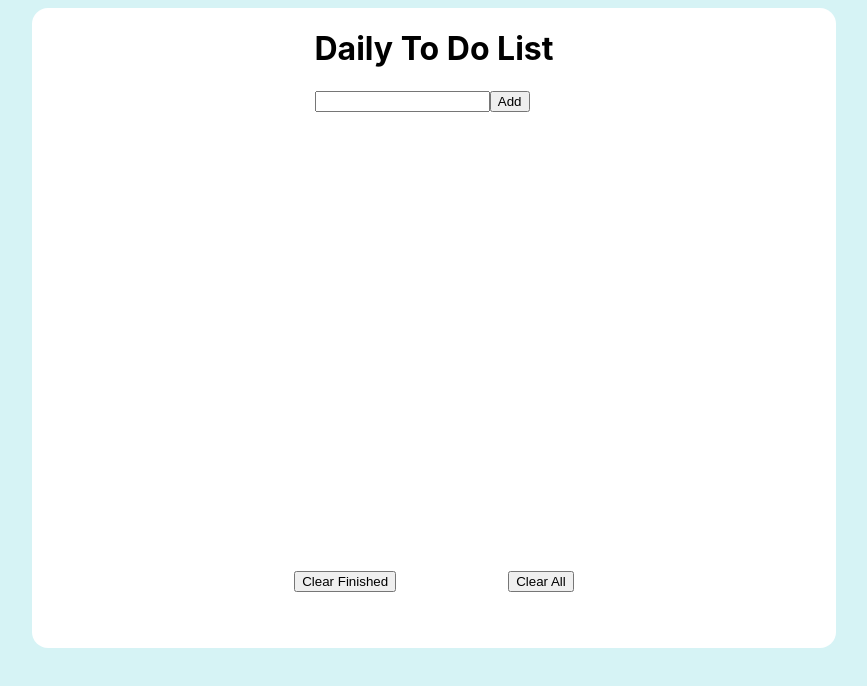
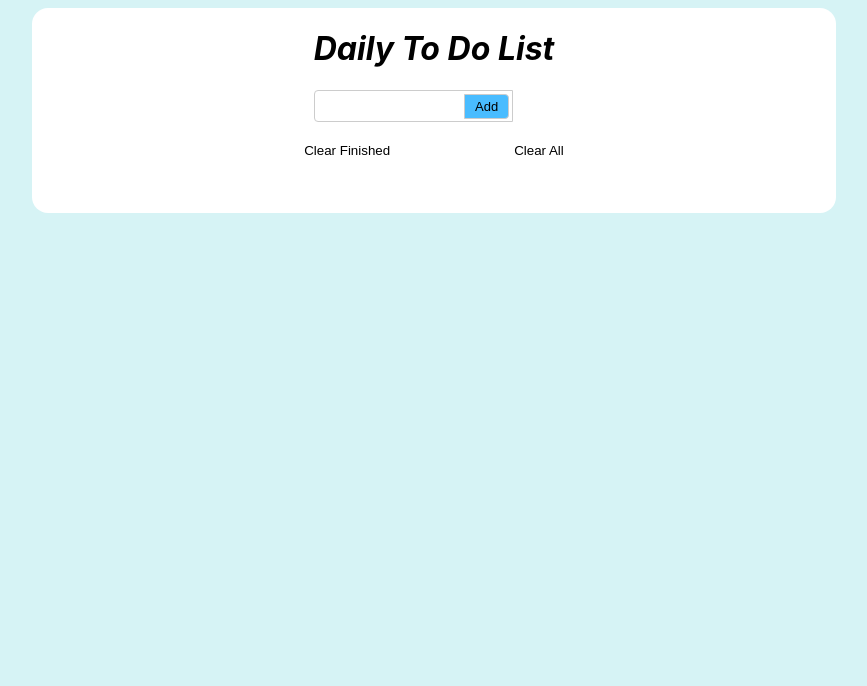
Before and after one commit to Galvez121/todo-list-app, a React (Create React App) app: page / in a window 1280 px wide. Shown: the top 686 px of the page, without its empty margins (206-1073 px from the left). Built offline with nearby package versions, Linux system fonts and the light colour scheme.

Commit message:
design v1.0

```diff
--- a/src/App.js
+++ b/src/App.js
@@ -80,16 +80,18 @@ function ToDoForm({ todoItem, onTodoItem, onHandleToggle }) {
   }
 
   return (
-    <div>
+    <div className="todoForm">
       <form name="listItemForm" onSubmit={handleSubmit}>
         <h1>Daily To Do List</h1>
 
-        <input
-          className="textBar"
-          value={text}
-          onChange={(e) => setText(e.target.value)}
-        />
-        <button>Add</button>
+        <div className="inputContainer">
+          <input
+            className="textBar"
+            value={text}
+            onChange={(e) => setText(e.target.value)}
+          />
+          <button className="addButton">Add</button>
+        </div>
         <ul>
           {todoItem.map((list) => (
             <TodoList
--- a/src/index.css
+++ b/src/index.css
@@ -18,19 +18,65 @@ main {
   border-radius: 1rem;
   width: 50vh;
   /* padding: 0.625rem; */
-  height: 80vh;
+  height: min-content;
   padding-left: 16%;
   padding-right: 16%;
 }
 
+/*Form content*/
+
+h1 {
+  text-align: center;
+  font-style: italic;
+}
+
+.todoForm {
+  width: 60vh;
+
+  display: flex;
+  flex-direction: column;
+  flex-wrap: wrap;
+  text-align: center;
+}
+
 .clearButtons > .clearAllButton {
   margin-bottom: 20%;
+  background-color: unset;
+  border: none;
 }
 
 .clearButtons > .clearAllButton + .clearAllButton {
   margin-left: 7rem; /* Add margin only to the second button */
 }
 
+.inputContainer {
+  position: relative;
+  display: inline-flex;
+  align-items: stretch;
+  width: 50%;
+}
+
 .textBar {
-  width: 70%;
+  height: 10px;
+  padding: 10px;
+  border: 1px solid #ccc;
+  border-radius: 4px 0 0 4px;
 }
+
+.addButton {
+  display: inline-flex;
+  align-content: center;
+  flex-wrap: wrap;
+
+  font-size: 13px;
+  border: 1px solid #ccc;
+  border-radius: 0 4px 4px 0;
+  padding: 10px;
+  background-color: #49bcff;
+  cursor: pointer;
+  position: relative;
+  right: 53px;
+  height: 25px;
+  text-align: center;
+  margin: 4px;
+}
```
